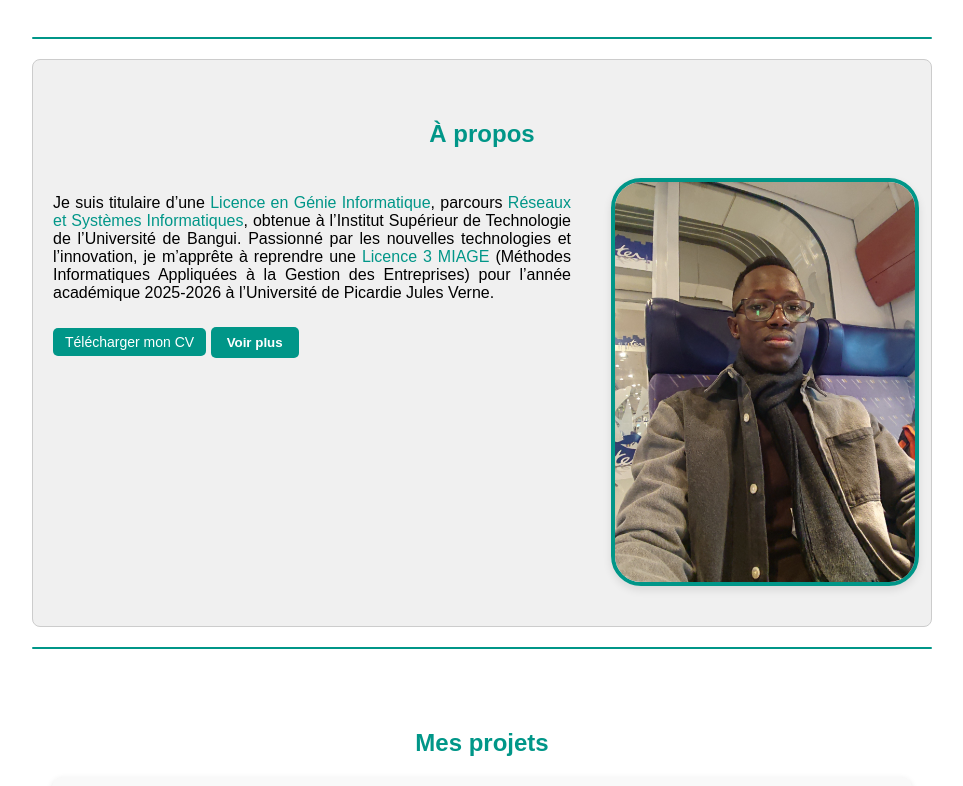
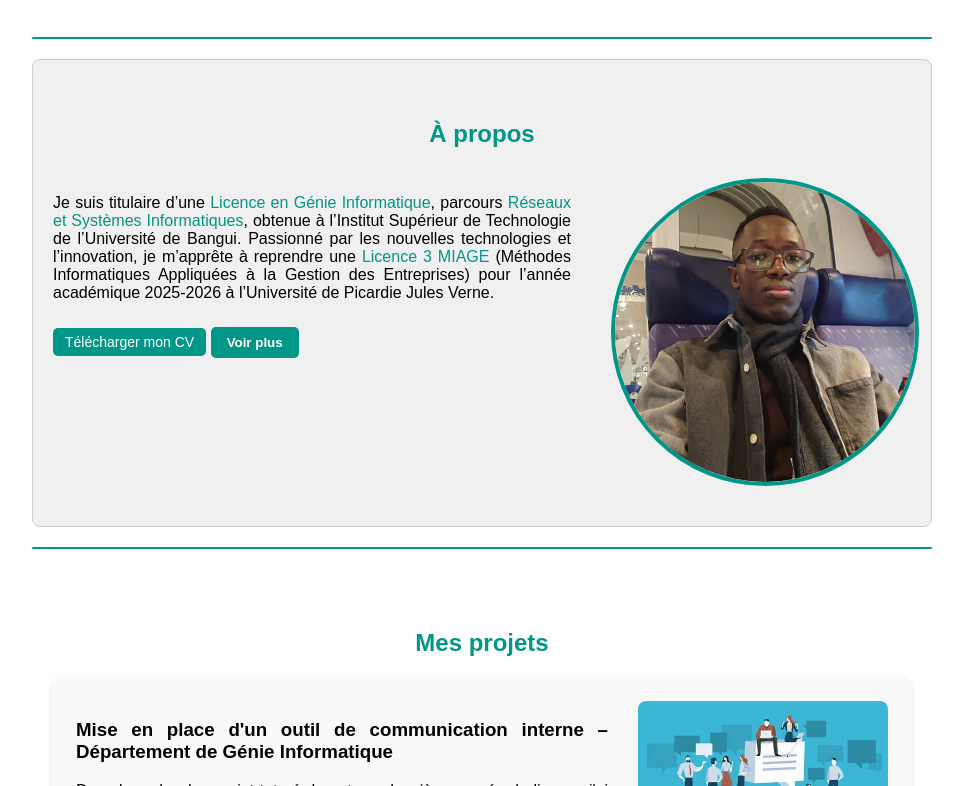
Before and after one commit to Sial10/Portfolio-SIALE, a plain HTML site: page index.html in a window 1280 px wide. Shown: the part 503-1289 px from the top of the page, without its empty margins (158-1121 px from the left). Drawn offline with Linux system fonts and the light colour scheme.

Commit message:
Update style.css

```diff
--- a/css/style.css
+++ b/css/style.css
@@ -195,15 +195,6 @@ input, textarea {
   margin: 0 auto;
 }
 
-.apropos-content img {
-  width: 300px;
-  border-radius: 30px;
-  object-fit: cover;
-  box-shadow: 0 4px 8px rgba(0,0,0,0.1);
-  border: 4px solid #009688;
-  transition: border-color 0.3s ease;
-}
-
 .apropos-content .description {
   flex: 1 1 500px;
   text-align: justify;
@@ -228,9 +219,13 @@ input, textarea {
   transition: background-color 0.3s ease;
 }
 .apro-image {
- width: 250px;
-  border-radius: 8px;
-  flex-shrink: 0;
+width: 300px;
+height: 300px;
+border-radius: 200%;
+border: 4px solid #009688;
+display: block;
+object-fit: cover;
+flex-shrink: 0;
 }
 .projet {
   display: flex;
```
